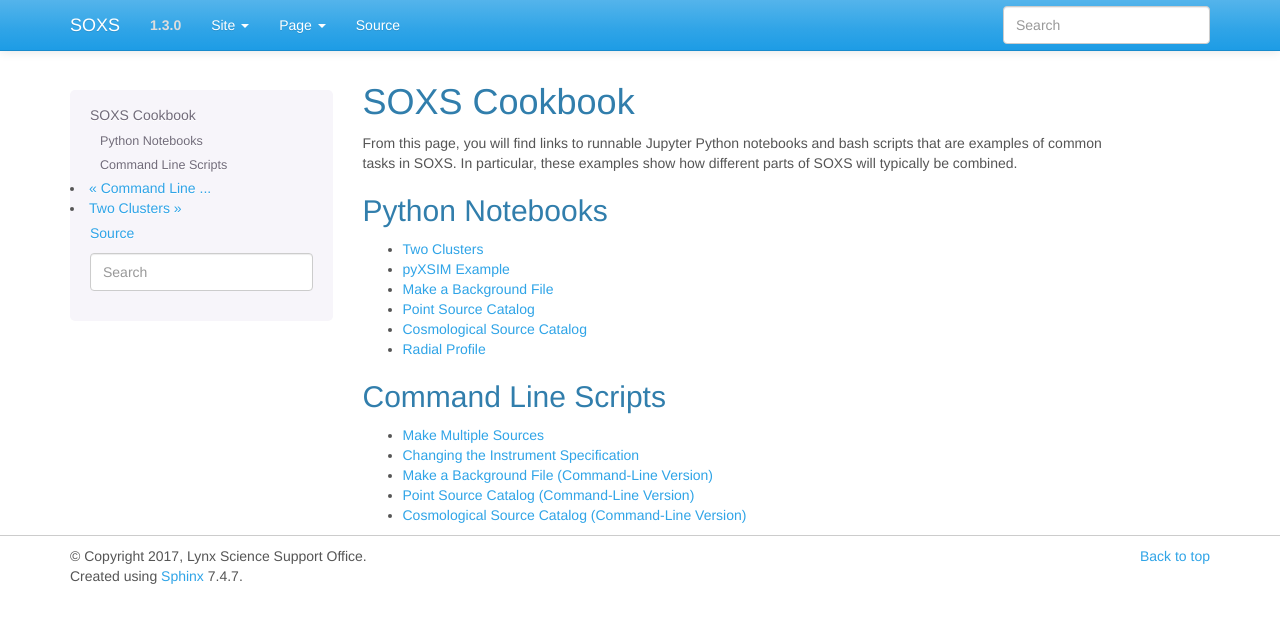
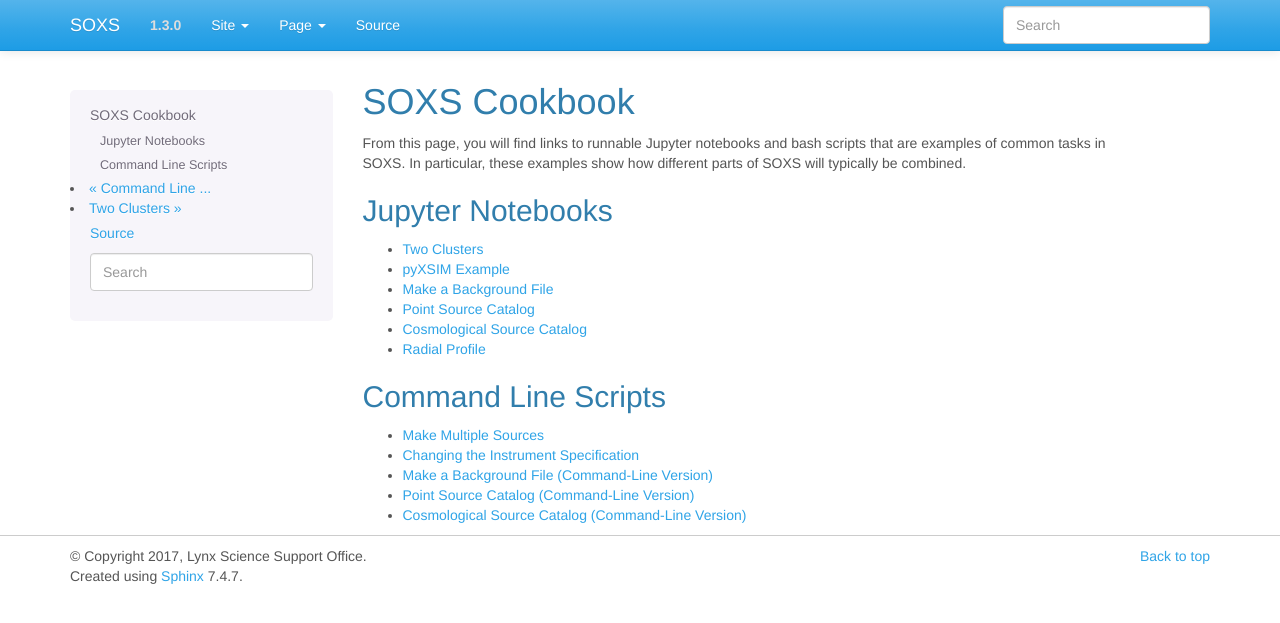
Before and after one commit to lynx-x-ray-observatory/soxs, a Sphinx documentation site: the page built from doc/source/cookbook/index.rst, in a window 1280 px wide. Shown: the top 623 px of the page. Built offline with Sphinx 7.4.7, drawn with Linux system fonts in a browser that asks for light colours.

Commit message:
These are Jupyter notebooks

```diff
--- a/doc/source/cookbook/index.rst
+++ b/doc/source/cookbook/index.rst
@@ -3,12 +3,12 @@
 SOXS Cookbook
 =============
 
-From this page, you will find links to runnable Jupyter Python notebooks
-and bash scripts that are examples of common tasks in SOXS. In particular,
-these examples show how different parts of SOXS will typically be combined.
+From this page, you will find links to runnable Jupyter notebooks and bash
+scripts that are examples of common tasks in SOXS. In particular, these
+examples show how different parts of SOXS will typically be combined.
 
-Python Notebooks
-----------------
+Jupyter Notebooks
+-----------------
 
 .. toctree::
    :maxdepth: 1
```
